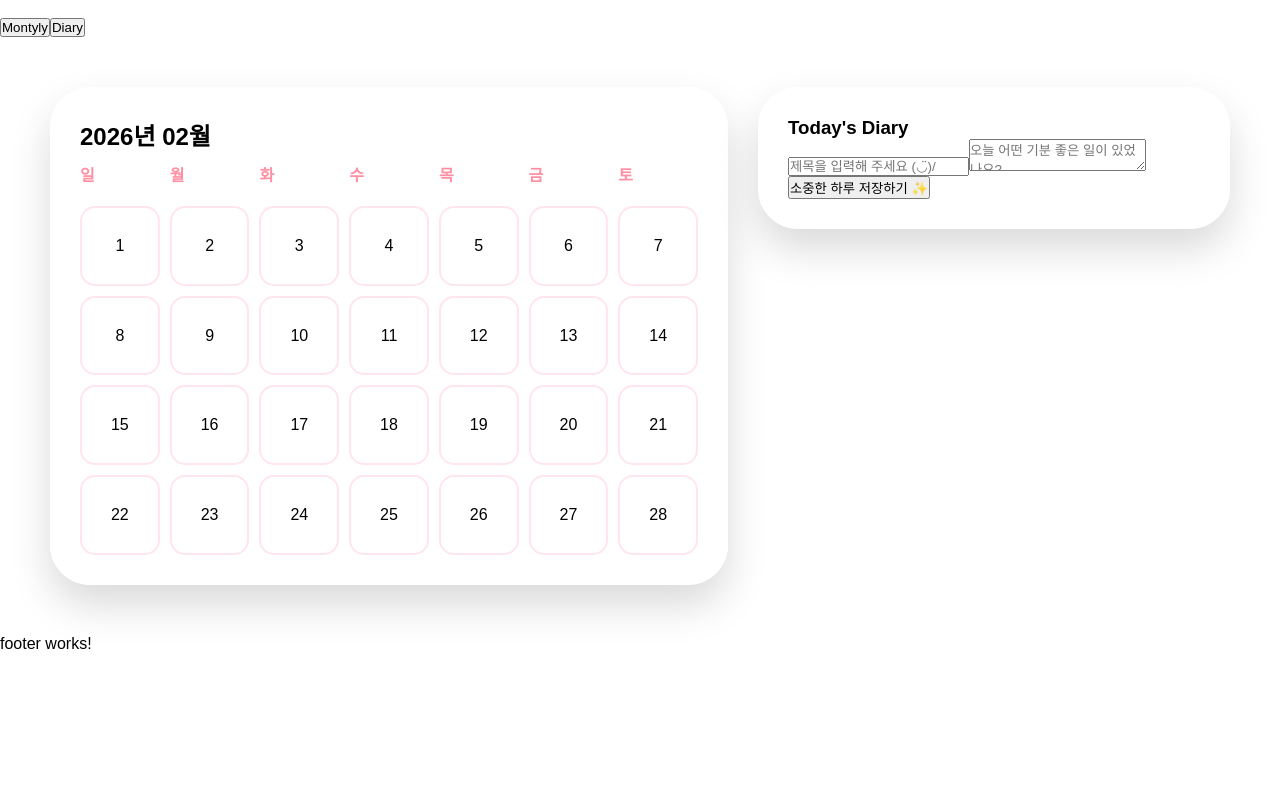
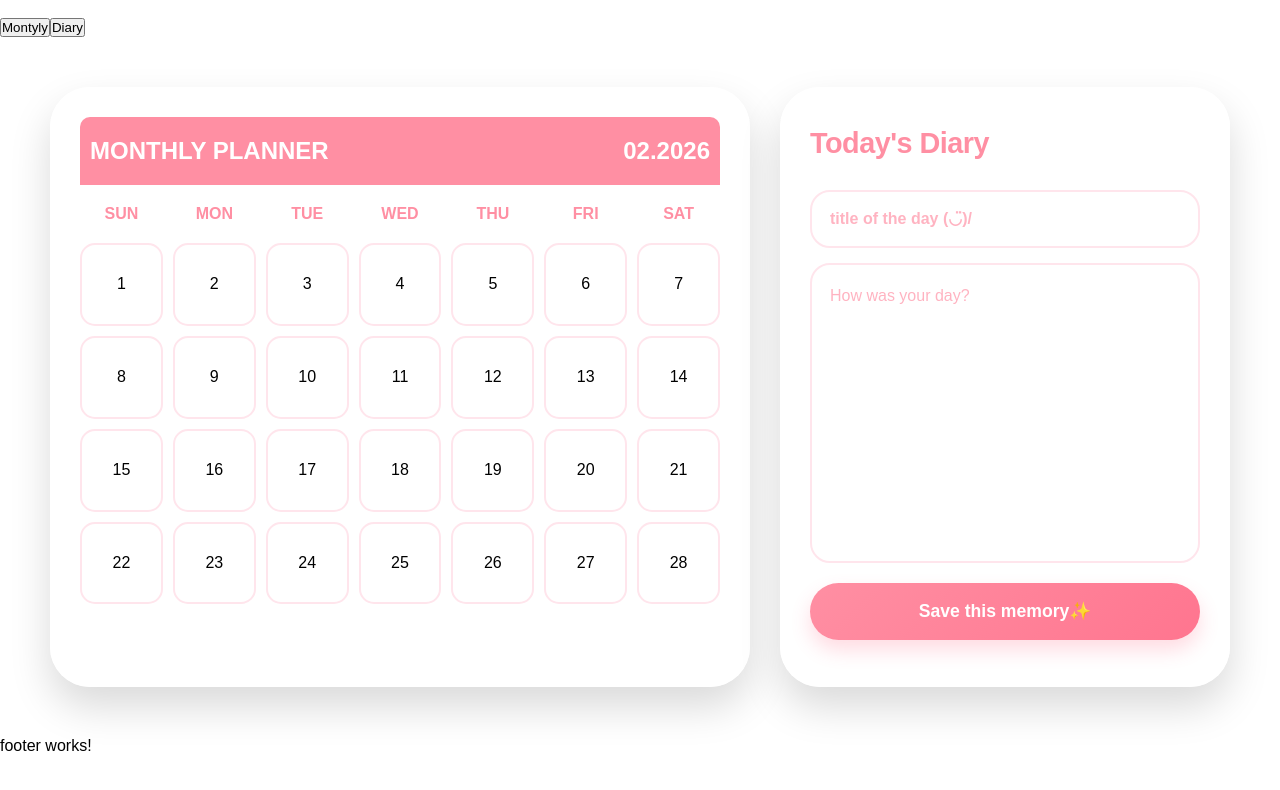
Before and after one commit to dani0907/monthlyDiary, an Angular app: page / in a window 1280 px wide. Shown: the top 790 px of the page. Built offline with nearby package versions, Linux system fonts and the light colour scheme.

Commit message:
fix diary and calendar scss

```diff
--- a/src/app/calendar-page/calendar-page.scss
+++ b/src/app/calendar-page/calendar-page.scss
@@ -4,16 +4,23 @@
   align-items: flex-start;
   gap: 30px;
   padding: 50px;
-
+  margin: auto;
+  max-width: 1400px;
 
   section {
-    background: rgba(255, 255, 255, 0.9); // 약간 투명한 화이트
-    border-radius: 40px; // 아주 둥근 모서리
+    background: rgba(255, 255, 255, 0.9);
+    border-radius: 40px;
     padding: 30px;
-    box-shadow: 0 20px 40px rgba(0, 0, 0, 0.15); // 깊이감 있는 그림자
-    backdrop-filter: blur(10px); // 뒷배경 살짝 흐리게 (트렌디한 느낌)
+    box-shadow: 0 20px 40px rgba(0, 0, 0, 0.15);
+    backdrop-filter: blur(10px);
+    min-height: 600px;
   }
 
-  .calendar-section { flex: 1.2; }
-  .diary-section { flex: 0.8; min-width: 350px; }
+  .calendar-section {
+    min-width: 700px;
+  }
+  .diary-section {
+    flex :1;
+    min-width: 400px;
+  }
 }
--- a/src/app/calendar/calendar.html
+++ b/src/app/calendar/calendar.html
@@ -1,10 +1,11 @@
 <div class="calendar-wrapper">
-  <div class="header">
-    <h2>{{ viewDate | date:'yyyy년 MM월' }}</h2>
+  <div class="calendar-header">
+    <span>MONTHLY PLANNER</span>
+    <h2>{{ viewDate | date:'MM.yyyy' }}</h2>
   </div>
 
   <div class="calendar-grid">
-    <div class="day-label" *ngFor="let week of ['일','월','화','수','목','금','토']">
+    <div class="day-label" *ngFor="let week of ['Sun','Mon','Tue','Wed','Thu','Fri','Sat']">
       {{ week }}
     </div>
 
--- a/src/app/calendar/calendar.scss
+++ b/src/app/calendar/calendar.scss
@@ -1,20 +1,29 @@
+.calendar-wrapper{
+  .calendar-header {
+    display: flex;
+    justify-content: space-between;
+    grid-column: span 7;
+    color: #ffffff;
+    background-color: #ff8fa3;
+    padding: 20px 10px;
+    border-radius: 10px 10px 0 0 ;
+    margin-bottom: 10px;
+    >*{
+      font-size: 1.5rem;
+      font-weight: bold;
+    }
+  }
   .calendar-grid {
     display: grid;
     grid-template-columns: repeat(7, 1fr);
     gap: 10px;
-
-  h2 {
-    grid-column: span 7;
-    color: #ff4d6d;
-    font-size: 2rem;
-    margin-bottom: 20px;
-  }
 
     .day-label {
       color: #ff8fa3;
       font-weight: bold;
       padding: 10px 0;
       text-transform: uppercase;
+      text-align: center;
     }
 
     .day-cell {
@@ -34,14 +43,14 @@
         transform: scale(1.05);
       }
 
-    // 일기 쓴 날 (핑크색 링 효과)
       &.has-diary {
-      border: 3px solid #ff4d6d;
+        border: 3px solid #ff8fa3;
         &::after {
           content: '●';
-        color: #ff4d6d;
+          color: #ff8fa3;
           font-size: 10px;
         }
       }
     }
   }
+}
--- a/src/app/diary/diary.html
+++ b/src/app/diary/diary.html
@@ -1,13 +1,13 @@
 <div class="diary-container">
-  <h3>Today's Diary</h3>
+  <h3 class="diary-header">Today's Diary</h3>
 
   <div class="input-group">
-    <input type="text" placeholder="제목을 입력해 주세요 (◡̈)/" />
+    <input type="text" placeholder="title of the day (◡̈)/" />
 
-    <textarea placeholder="오늘 어떤 기분 좋은 일이 있었나요?"></textarea>
+    <textarea placeholder="How was your day?"></textarea>
   </div>
 
   <button class="save-btn">
-    소중한 하루 저장하기 ✨
+    Save this memory✨
   </button>
 </div>
--- a/src/app/diary/diary.scss
+++ b/src/app/diary/diary.scss
@@ -1,7 +1,79 @@
-.diary-outline{
-  width: 100%;
-  height: 100%;
-  // padding: 10px;
-  background-color: aqua;
-  border-radius: 15px;
+.diary-container {
+  display: flex;
+  flex-direction: column;
+  gap: 20px;
+  height: 100%; // 부모 높이에 꽉 차게
+
+  .diary-header {
+    color: #ff8fa3; // 캘린더 헤더와 같은 핑크색
+    font-size: 1.8rem;
+    font-weight: 800;
+    // margin-bottom: 10px;
+    letter-spacing: -0.5px;
+    padding: 10px 0;
+  }
+
+  .input-group {
+    display: flex;
+    flex-direction: column;
+    gap: 15px;
+    flex-grow: 1; // 입력창 영역이 남은 공간을 차지하도록
+
+    input, textarea {
+      width: 100%;
+      border: 2px solid #ffe5ec; // 아주 연한 핑크 테두리
+      background-color: #ffffff;
+      border-radius: 20px; // 캘린더 셀처럼 둥글게
+      padding: 18px;
+      font-size: 1rem;
+      color: #444;
+      outline: none;
+      transition: all 0.2s ease-in-out;
+
+      &::placeholder {
+        color: #ffb3c1; // 플레이스홀더도 핑크톤으로
+      }
+
+      &:focus {
+        border-color: #ff8fa3;
+        box-shadow: 0 0 8px rgba(255, 77, 109, 0.1);
+        background-color: #fffafb; // 포커스되면 살짝 더 밝게
+      }
+    }
+
+    input {
+      font-weight: 600;
+    }
+
+    textarea {
+      min-height: 300px; // 내용 입력창은 넉넉하게
+      line-height: 1.6;
+      resize: none; // 사용자가 크기 조절 못 하게 고정 (디자인 유지)
+    }
+  }
+
+  .save-btn {
+    background: linear-gradient(135deg, #ff8fa3 0%, #ff758f 100%); // 핑크 그라데이션
+    color: white;
+    border: none;
+    border-radius: 50px; // 알약 모양 버튼
+    padding: 18px;
+    font-size: 1.1rem;
+    font-weight: bold;
+    cursor: pointer;
+    box-shadow: 0 10px 20px rgba(255, 77, 109, 0.2); // 버튼 아래 부드러운 그림자
+    transition: all 0.2s;
+    display: flex;
+    align-items: center;
+    justify-content: center;
+
+    &:hover {
+      transform: translateY(-3px); // 살짝 떠오르는 효과
+      box-shadow: 0 12px 25px rgba(255, 77, 109, 0.3);
+    }
+
+    &:active {
+      transform: translateY(0); // 클릭 시 꾹 눌리는 느낌
+    }
+  }
 }
```
Lines whose indentation alone changed are shown as unchanged.
